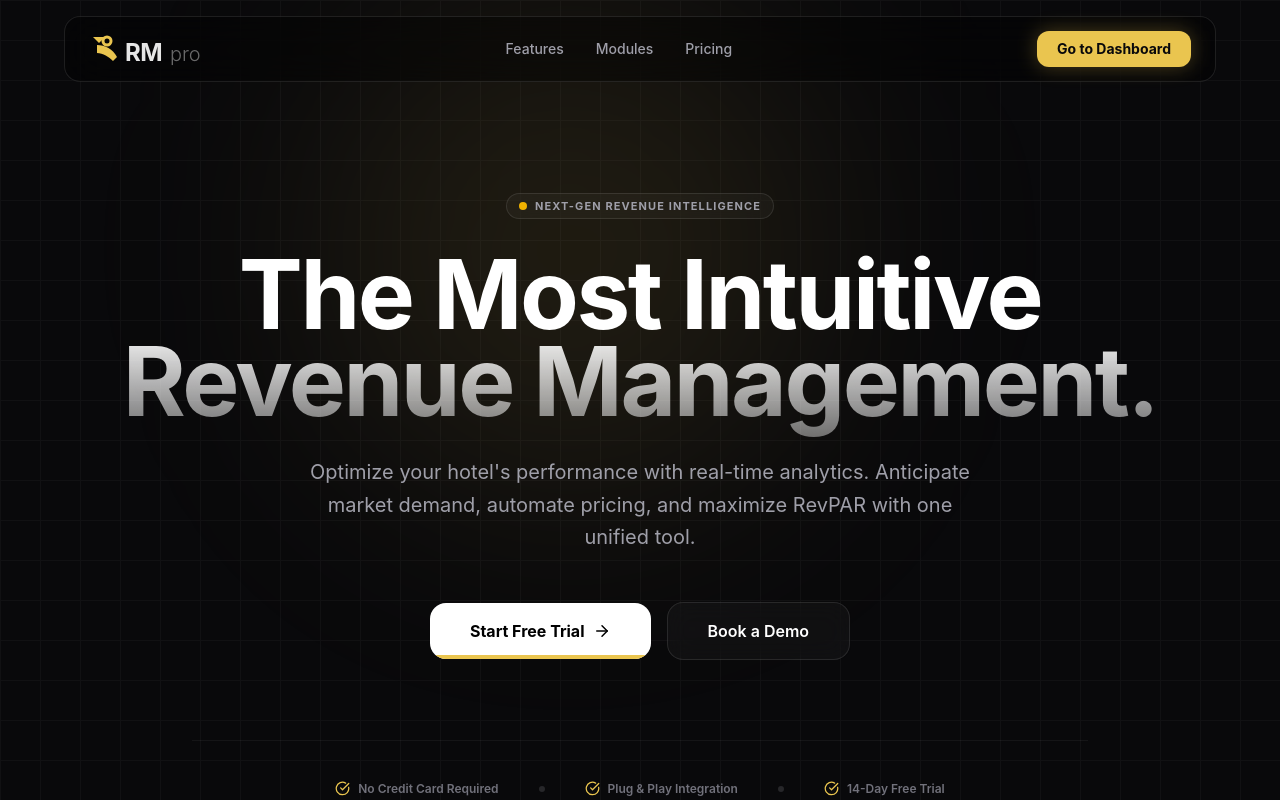
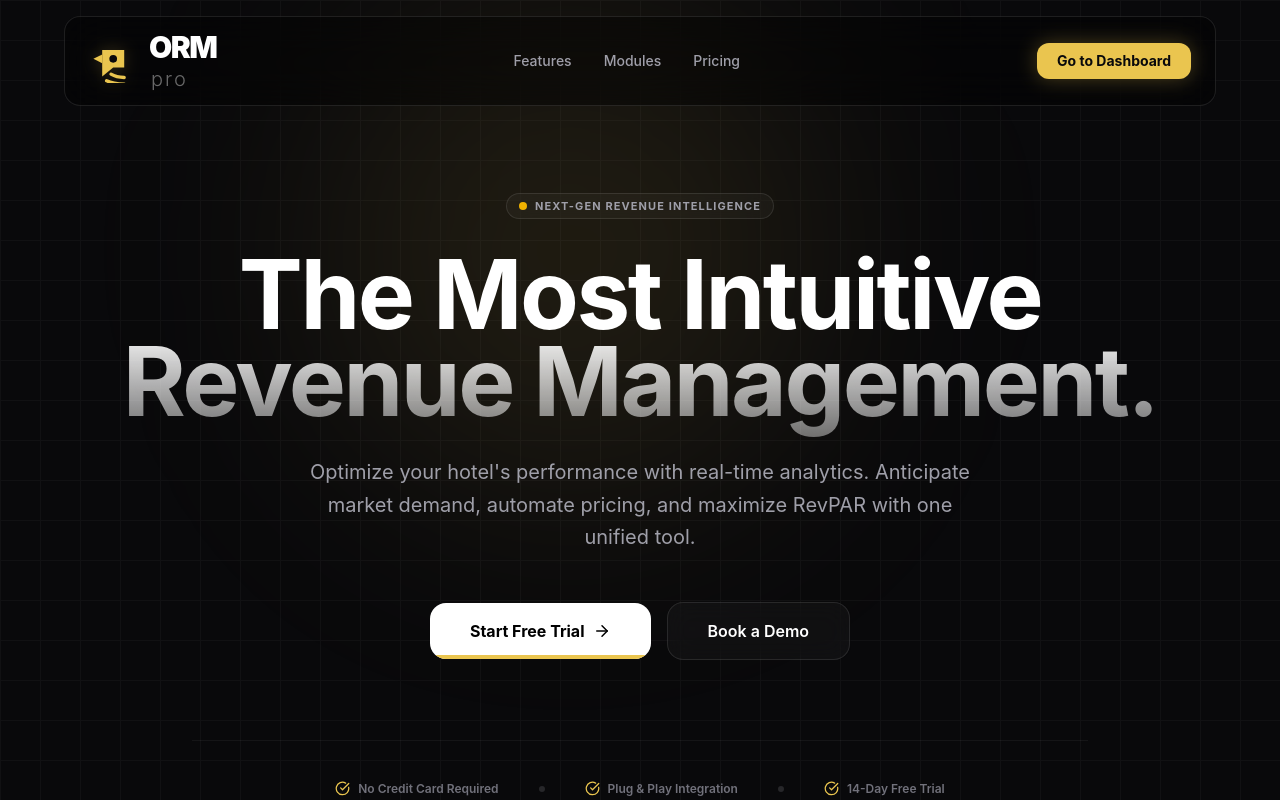
Before and after one commit to oguzatasoy2-hue/rm-dashboard-pro, a Next.js app: page / in a window 1280 px wide. Shown: the top 800 px of the page. Built offline with nearby package versions, Linux system fonts and the light colour scheme.

Commit message:
Branding: Implement exact N1 Logo design with stacked typography

```diff
--- a/src/components/LogoORM.tsx
+++ b/src/components/LogoORM.tsx
@@ -2,34 +2,40 @@ import React from 'react';
 
 export const LogoORM = () => {
     return (
-        <div className="flex items-baseline gap-1 group cursor-pointer select-none">
+        <div className="flex items-center gap-4 group cursor-pointer select-none">
 
-            {/* Le "O" (Symbole Aigle Géométrique - SVG Inline optimisé) */}
-            <div className="relative flex items-center justify-center w-8 h-8 transition-transform duration-500 ease-[cubic-bezier(0.16,1,0.3,1)] group-hover:-translate-y-[2px]">
+            {/* Icon: L'Aigle Géométrique (Logo N1 de l'image) */}
+            <div className="relative flex items-center justify-center w-11 h-11 transition-transform duration-500 ease-[cubic-bezier(0.16,1,0.3,1)] group-hover:scale-110">
                 <svg
-                    viewBox="0 0 32 32"
+                    viewBox="0 0 40 40"
                     fill="none"
                     xmlns="http://www.w3.org/2000/svg"
-                    className="w-full h-full text-[#EAC54F]"
+                    className="w-full h-full text-[#EAC54F] drop-shadow-[0_0_8px_rgba(234,197,79,0.2)]"
                 >
-                    {/* Aile / Base (Arc de cercle inférieur) */}
-                    <path d="M8 24 C 14 24, 20 28, 24 32 L 28 28 C 24 20, 16 16, 8 16 Z" fill="currentColor" />
-                    {/* Tête / Bec (Triangle supérieur gauche) */}
-                    <path d="M4 8 L 16 8 L 10 14 Z" fill="currentColor" />
-                    {/* L'Oeil (Le centre du "O") */}
-                    <circle cx="18" cy="12" r="4" stroke="currentColor" strokeWidth="3" fill="none" />
+                    {/* Beak (Pointu vers la gauche) */}
+                    <path d="M4 18 L12 14 V22 L4 18 Z" fill="currentColor" />
+
+                    {/* Head Block (Géométrie angulaire) */}
+                    <path d="M12 10 H32 V26 H22 L12 34 V10 Z" fill="currentColor" />
+
+                    {/* Eye Cutout (Cercle négatif) */}
+                    <circle cx="22" cy="18" r="3.5" fill="#09090B" />
+
+                    {/* Neck Feathers / Arcs (Lignes de vitesse) */}
+                    <path d="M16 38 C 16 38, 22 41, 32 41" stroke="currentColor" strokeWidth="3" strokeLinecap="round" />
+                    <path d="M20 32 C 20 32, 25 35, 32 35" stroke="currentColor" strokeWidth="3" strokeLinecap="round" />
                 </svg>
             </div>
 
-            {/* Le "RM" (Typographie massive) */}
-            <span className="text-2xl font-bold tracking-tight text-white/90">
-                RM
-            </span>
-
-            {/* Le badge "pro" (Typographie fine, contraste gris) */}
-            <span className="text-xl font-light tracking-normal text-white/40 ml-1">
-                pro
-            </span>
+            {/* Logotype: Stacked Layout (Comme sur l'image N1) */}
+            <div className="flex flex-col leading-[0.85]">
+                <span className="text-3xl font-black tracking-tighter text-white">
+                    ORM
+                </span>
+                <span className="text-xl font-light tracking-widest text-white/40 ml-[2px]">
+                    pro
+                </span>
+            </div>
 
         </div>
     );
```
